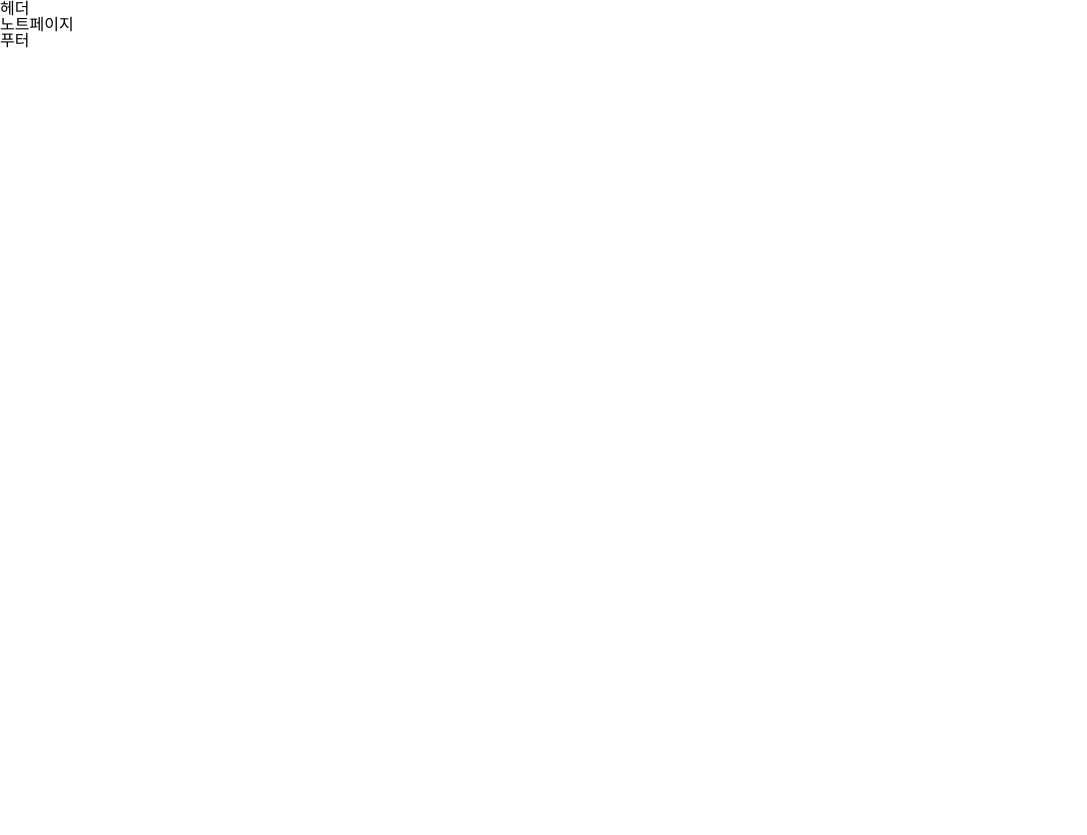
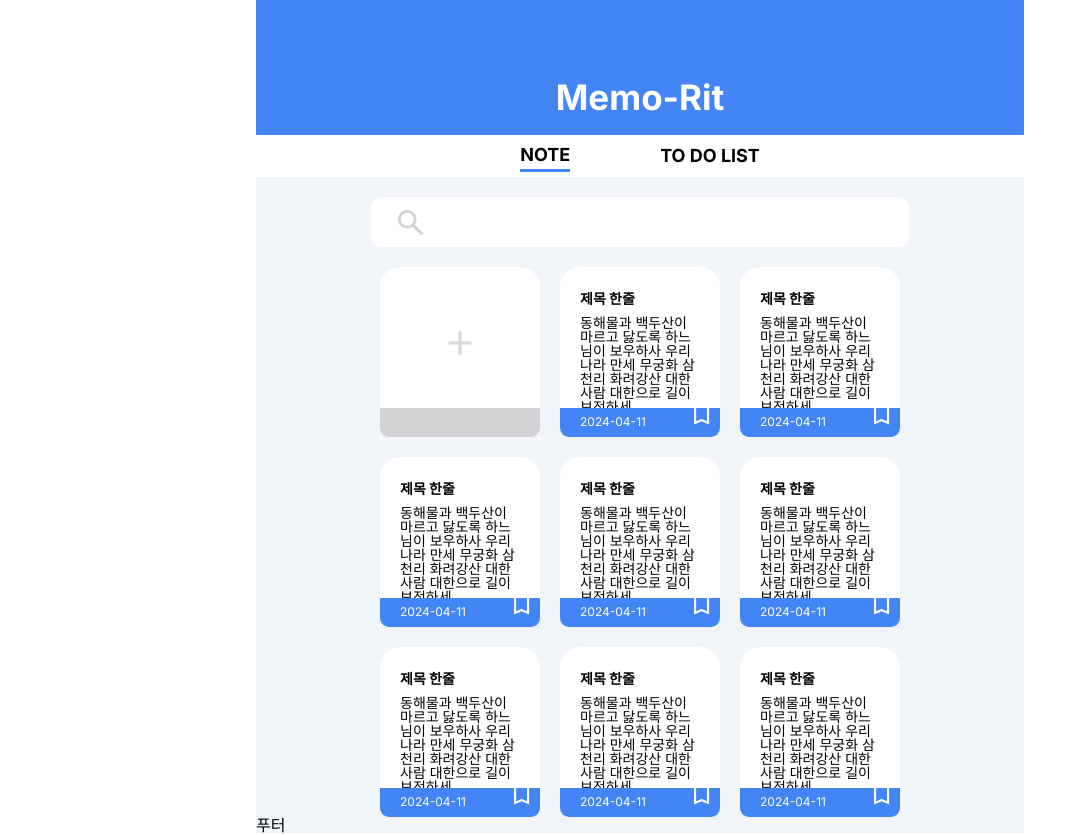
Before and after one commit to kimziyeon/memorit, a Next.js app: page / in a window 1280 px wide. Shown: the whole page, without its empty margins (0-1087 px from the left). Before the commit the page ends 800 px from the top, so only its background shows below. Built offline with nearby package versions, Linux system fonts and the light colour scheme.

Commit message:
20240411pm

```diff
--- a/src/comp/UIUX/Header.tsx
+++ b/src/comp/UIUX/Header.tsx
@@ -1,12 +1,17 @@
 "use client";
 import Link from 'next/link';
 import '../style/header.scss';
+import Note from './Note';
 
 function Header() {
 
     return (
         <header>
-            헤더
+            <h1>Memo-Rit</h1>
+            <nav>
+                <Link href="/">NOTE</Link>
+                <Link href="/todo">TO DO LIST</Link>
+            </nav>
         </header>
     );
 }
--- a/src/comp/UIUX/Note.tsx
+++ b/src/comp/UIUX/Note.tsx
@@ -1,9 +1,139 @@
 import React from 'react';
+import '../style/note.scss';
+
+
+
 function Note() {
     return (
-       <div>
-        노트페이지
-       </div>
+       <main>
+        <div className='serchInput'>
+            <form>
+            <img src="/images/search.png" alt="search" />
+            <input type="text" />
+            </form>
+        </div>
+        <article>
+            <div className='newMemo'>
+                <p><img src="/images/add.png" alt="memoAdd" /></p>
+                <div className='memoGray'></div>
+            </div>
+{/* mapppppppppppppppppppppppppppppppp */}
+            <div className='mapMemo'>
+                <div className='mContents'>
+                    <b>제목 한줄</b>
+                    <p>
+                    동해물과 백두산이 마르고 닳도록 하느님이 보우하사 우리나라 만세 무궁화 삼천리 화려강산 대한사람 대한으로 길이 보전하세
+                    </p>
+                </div>
+                <div className='memoDate'>
+                    <span>2024-04-11</span>
+                </div>
+                <div className='bookmark'>
+                    <img src="/images/bookmark.png" alt="bookmarkOff" />
+                </div>
+            </div>
+            <div className='mapMemo'>
+            <div className='mContents'>
+                    <b>제목 한줄</b>
+                    <p>
+                    동해물과 백두산이 마르고 닳도록 하느님이 보우하사 우리나라 만세 무궁화 삼천리 화려강산 대한사람 대한으로 길이 보전하세
+                    </p>
+                </div>
+                <div className='memoDate'>
+                    <span>2024-04-11</span>
+                </div>
+                <div className='bookmark'>
+                    <img src="/images/bookmark.png" alt="bookmarkOff" />
+                </div>
+            </div>
+            <div className='mapMemo'>
+            <div className='mContents'>
+                    <b>제목 한줄</b>
+                    <p>
+                    동해물과 백두산이 마르고 닳도록 하느님이 보우하사 우리나라 만세 무궁화 삼천리 화려강산 대한사람 대한으로 길이 보전하세
+                    </p>
+                </div>
+                <div className='memoDate'>
+                    <span>2024-04-11</span>
+                </div>
+                <div className='bookmark'>
+                    <img src="/images/bookmark.png" alt="bookmarkOff" />
+                </div>
+            </div>
+            <div className='mapMemo'>
+            <div className='mContents'>
+                    <b>제목 한줄</b>
+                    <p>
+                    동해물과 백두산이 마르고 닳도록 하느님이 보우하사 우리나라 만세 무궁화 삼천리 화려강산 대한사람 대한으로 길이 보전하세
+                    </p>
+                </div>
+                <div className='memoDate'>
+                    <span>2024-04-11</span>
+                </div>
+                <div className='bookmark'>
+                    <img src="/images/bookmark.png" alt="bookmarkOff" />
+                </div>
+            </div>
+            <div className='mapMemo'>
+            <div className='mContents'>
+                    <b>제목 한줄</b>
+                    <p>
+                    동해물과 백두산이 마르고 닳도록 하느님이 보우하사 우리나라 만세 무궁화 삼천리 화려강산 대한사람 대한으로 길이 보전하세
+                    </p>
+                </div>
+                <div className='memoDate'>
+                    <span>2024-04-11</span>
+                </div>
+                <div className='bookmark'>
+                    <img src="/images/bookmark.png" alt="bookmarkOff" />
+                </div>
+            </div>
+            <div className='mapMemo'>
+            <div className='mContents'>
+                    <b>제목 한줄</b>
+                    <p>
+                    동해물과 백두산이 마르고 닳도록 하느님이 보우하사 우리나라 만세 무궁화 삼천리 화려강산 대한사람 대한으로 길이 보전하세
+                    </p>
+                </div>
+                <div className='memoDate'>
+                    <span>2024-04-11</span>
+                </div>
+                <div className='bookmark'>
+                    <img src="/images/bookmark.png" alt="bookmarkOff" />
+                </div>
+            </div>
+            <div className='mapMemo'>
+            <div className='mContents'>
+                    <b>제목 한줄</b>
+                    <p>
+                    동해물과 백두산이 마르고 닳도록 하느님이 보우하사 우리나라 만세 무궁화 삼천리 화려강산 대한사람 대한으로 길이 보전하세
+                    </p>
+                </div>
+                <div className='memoDate'>
+                    <span>2024-04-11</span>
+                </div>
+                <div className='bookmark'>
+                    <img src="/images/bookmark.png" alt="bookmarkOff" />
+                </div>
+            </div>
+            <div className='mapMemo'>
+            <div className='mContents'>
+                    <b>제목 한줄</b>
+                    <p>
+                    동해물과 백두산이 마르고 닳도록 하느님이 보우하사 우리나라 만세 무궁화 삼천리 화려강산 대한사람 대한으로 길이 보전하세
+                    </p>
+                </div>
+                <div className='memoDate'>
+                    <span>2024-04-11</span>
+                </div>
+                <div className='bookmark'>
+                    <img src="/images/bookmark.png" alt="bookmarkOff" />
+                </div>
+            </div>
+{/* mapppppppppppppppppppppppppppppppp */}
+
+        </article>
+       </main>
     );
 }
 
--- a/src/comp/style/common.scss
+++ b/src/comp/style/common.scss
@@ -1,4 +1,5 @@
 @import './reset.css';
 main{
-
+    width: 768px;
+    margin: 0 auto;
 }
--- a/src/comp/style/header.scss
+++ b/src/comp/style/header.scss
@@ -0,0 +1,30 @@
+header{
+    h1{
+        width: 100%;
+        background-color: #4385F5;
+        color: #fff;
+        text-align: center;
+        font-size: 35px;
+        font-weight: bold;
+        padding: 80px 0 20px;
+
+    }
+
+    nav{
+        width: 100%;
+        height: 42px;
+        font-size: 18px;
+        font-weight: bold;
+        background-color: #fff;
+        display: flex;
+        justify-content: center;
+        align-items: center;
+        gap: 90px;
+        a{
+            padding: 5px 0;
+        }
+        a:nth-of-type(1){
+            border-bottom: 3px solid #4385F5;
+        }
+    }
+}
--- a/src/comp/style/note.scss
+++ b/src/comp/style/note.scss
@@ -0,0 +1,101 @@
+main{
+    background-color: #F1F4F9;
+
+    .serchInput{
+        height: 50px;
+        display: flex;
+        align-items: center;
+        justify-content: center;
+        padding: 20px 0;
+        form{
+            width: 70%;
+            position: relative;
+            img{
+                position: absolute;
+                top: 25%;
+                left: 5%;
+            }
+            input{
+                width: 100%;
+                height: 50px;
+                border: none;
+                font-size: 18px;
+                border-radius: 10px;
+                text-align: center;
+            }
+            input:focus {outline:none;}
+        }
+    }
+    article{
+        width: 70%;
+        margin: 0 auto;
+        display: flex;
+        align-items: center;
+        justify-content: center;
+        flex-wrap: wrap;
+        gap: 20px;
+        .newMemo{
+            width: 160px;
+            height: 170px;
+            background-color: #fff;
+            position: relative;
+            border-radius: 20px;
+            >p{
+                width: 23px;
+                position: absolute;
+                top: 45%;
+                left: 50%;
+                transform: translate(-50%, -50%);
+                img{width: 100%;}
+
+            }
+            .memoGray{
+                width: 100%;
+                height: 29px;
+                background-color: #D2D2D4;
+                position: absolute;
+                bottom: 0;
+                border-radius: 0 0 9px 9px;
+
+            }
+
+        }
+        .mapMemo{
+            width: 160px;
+            height: 170px;
+            background-color: #fff;
+            position: relative;
+            border-radius: 20px;
+            .mContents{
+                font-size: 14px;
+                padding: 25px 20px 0;
+                b{
+                    display: block;
+                    margin-bottom: 10px;
+                    font-weight: bold;
+                }
+                p{}
+            }
+
+            .memoDate{
+                width: 100%;
+                height: 29px;
+                background-color: #4385F5;
+                position: absolute;
+                bottom: 0;
+                border-radius: 0 0 9px 9px;
+                span{
+                    color: #fff;
+                    display: block;
+                    margin: 8px 0 0 20px;
+                    font-size: 12px;
+                }
+            }
+            .bookmark{
+                position: absolute;
+                bottom: 10px;
+                right: 10px;
+            }
+        }
+    }
+}
```
Also changed, not shown: src/comp/UIUX/Todolist.tsx (+5 -3 lines), src/app/layout.tsx (line endings or trailing spaces).
